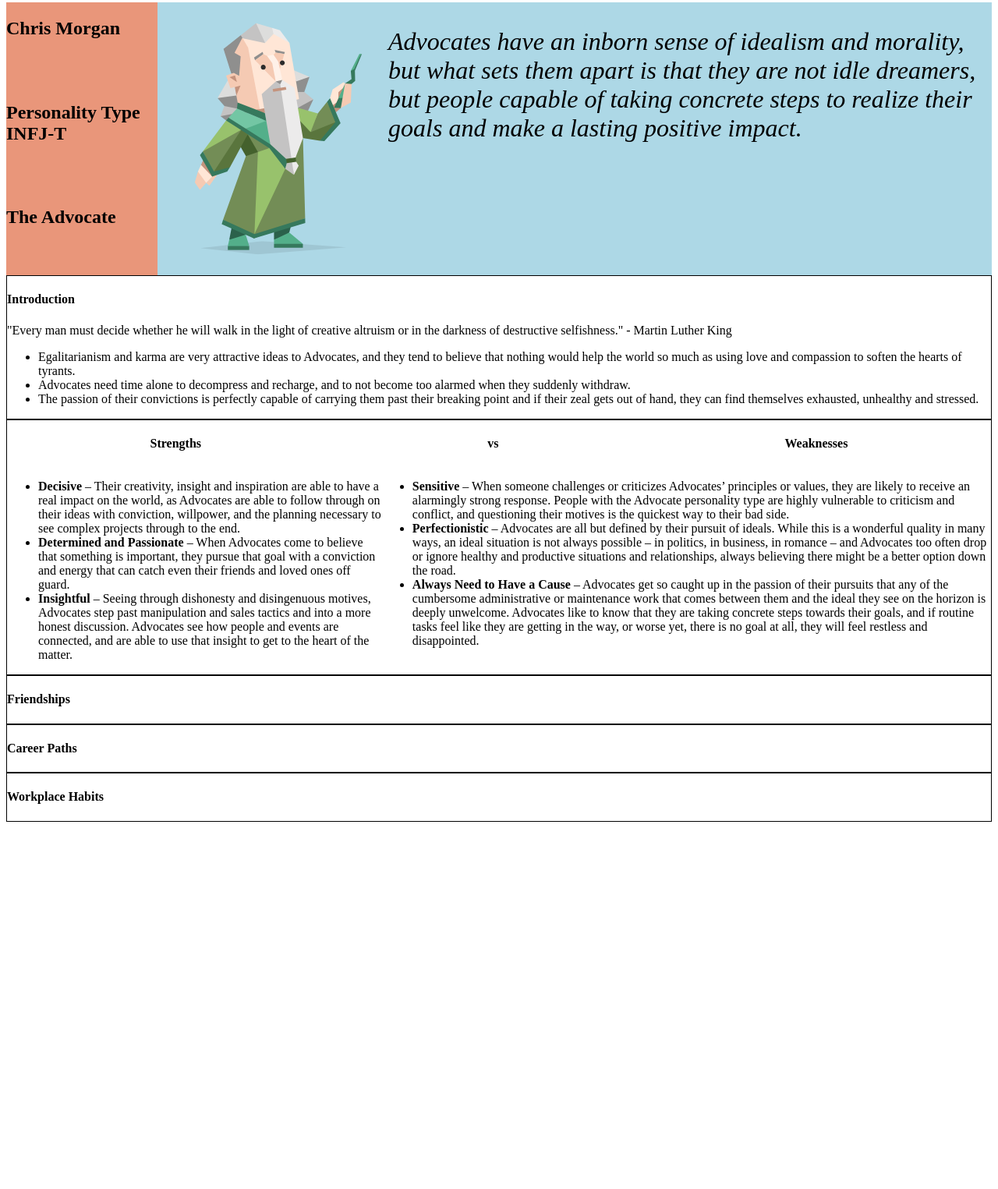
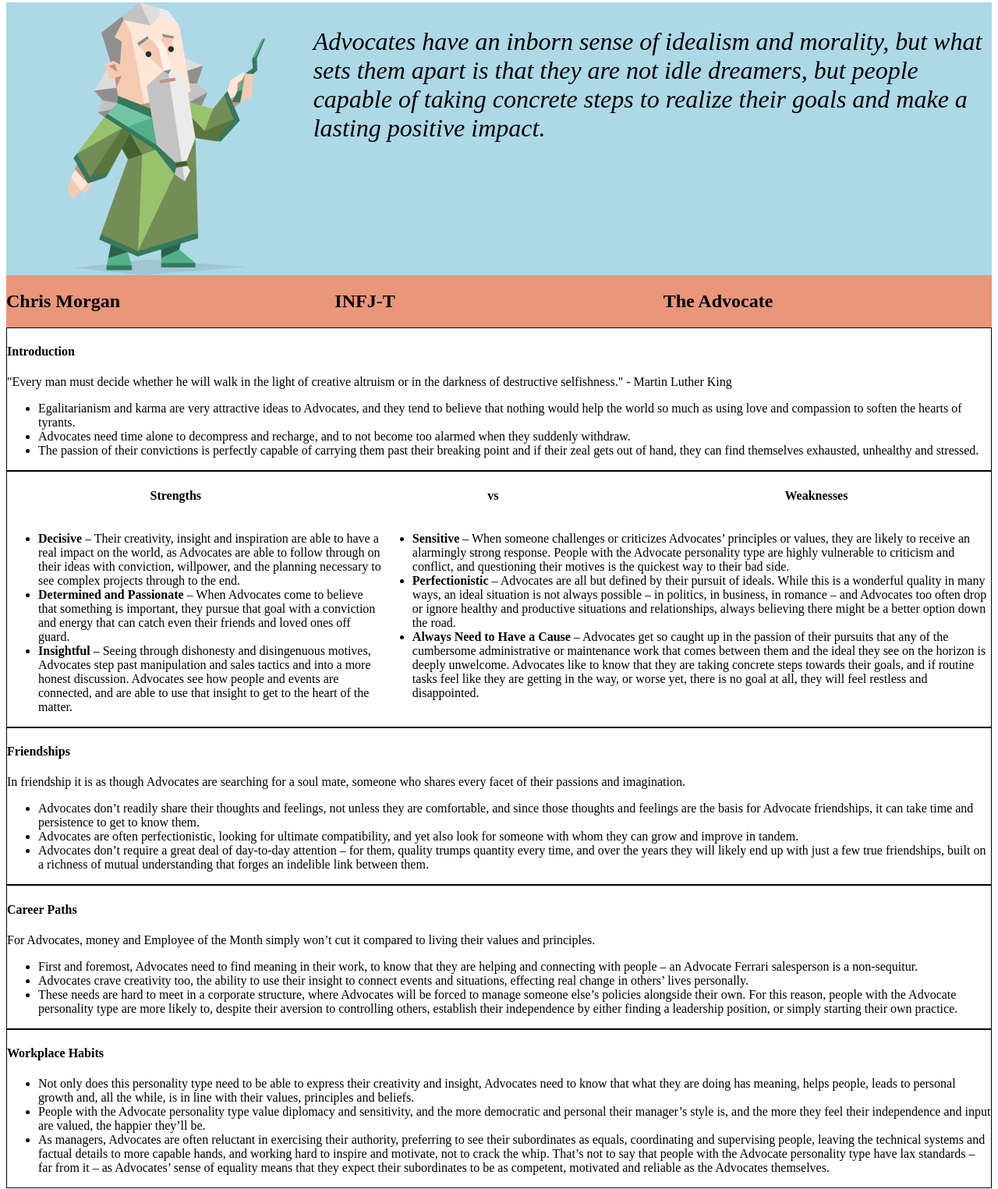
Before and after one commit to bluemorgan23/my-personality, a plain HTML site: page index.html in a window 1280 px wide. Shown: the part 5-1530 px from the top of the page at 78% size. Before the commit the page ends 1067 px from the top, so only its background shows below. Drawn offline with Linux system fonts and the light colour scheme.

Commit message:
Added all of the elements needed to index.html and used flexbox in main.css for some of the div containers representing the cards

```diff
--- a/index.html
+++ b/index.html
@@ -28,7 +28,7 @@
     <nav class="topMenu">
         <div class="infoContainer">
             <h1 class="info">Chris Morgan</h1>
-            <h1 class="info">Personality Type INFJ-T</h1>
+            <h1 class="info">INFJ-T</h1>
             <h1 class="info">The Advocate</h1>
         </div>
         <div class="descriptionContainer">
@@ -101,12 +101,53 @@
         </div>
         <div class="friendContainer">
             <h4 class="friendCard">Friendships</h4>
+            <p class="friendCard--quote">
+                In friendship it is as though Advocates are searching for a soul mate, someone who shares every facet
+                of their passions and imagination.
+            </p>
+            <ul>
+                <li>Advocates don’t readily share their thoughts and feelings, not unless they are comfortable, and
+                    since those thoughts and feelings are the basis for Advocate friendships, it can take time and
+                    persistence to get to know them. </li>
+                <li>Advocates are often perfectionistic, looking for ultimate compatibility, and yet also look for
+                    someone with whom they can grow and improve in tandem.</li>
+                <li>Advocates don’t require a great deal of day-to-day attention – for them, quality trumps quantity
+                    every time, and over the years they will likely end up with just a few true friendships, built on a
+                    richness of mutual understanding that forges an indelible link between them.
+                </li>
+            </ul>
         </div>
         <div class="careerContainer">
             <h4 class="careerCard">Career Paths</h4>
+            <p class="careerCard--quote">For Advocates, money and Employee of the Month simply won’t cut it compared to
+                living their values and principles.</p>
+            <ul>
+                <li>First and foremost, Advocates need to find meaning in their work, to know that they are helping and
+                    connecting with people – an Advocate Ferrari salesperson is a non-sequitur.</li>
+                <li>Advocates crave creativity too, the ability to use their insight to connect events and situations,
+                    effecting real change in others’ lives personally.</li>
+                <li>These needs are hard to meet in a corporate structure, where Advocates will be forced to manage
+                    someone else’s policies alongside their own. For this reason, people with the Advocate personality
+                    type are more likely to, despite their aversion to controlling others, establish their independence
+                    by either finding a leadership position, or simply starting their own practice.</li>
+            </ul>
         </div>
         <div class="workplaceContainer">
             <h4 class="workplaceCard">Workplace Habits</h4>
+            <ul>
+                <li>Not only does this personality type need to be able to express their creativity and insight,
+                    Advocates need to know that what they are doing has meaning, helps people, leads to personal growth
+                    and, all the while, is in line with their values, principles and beliefs.</li>
+                <li>People with the Advocate personality type value diplomacy and sensitivity, and the more democratic
+                    and personal their manager’s style is, and the more they feel their independence and input are
+                    valued, the happier they’ll be. </li>
+                <li>As managers, Advocates are often reluctant in exercising their authority, preferring to see their
+                    subordinates as equals, coordinating and supervising people, leaving the technical systems and
+                    factual details to more capable hands, and working hard to inspire and motivate, not to crack the
+                    whip. That’s not to say that people with the Advocate personality type have lax standards – far
+                    from it – as Advocates’ sense of equality means that they expect their subordinates to be as
+                    competent, motivated and reliable as the Advocates themselves.</li>
+            </ul>
         </div>
     </div>
 </body>
--- a/main.css
+++ b/main.css
@@ -5,6 +5,7 @@ img {
 
 .topMenu {                  /* container for entire top section */
     display: flex;
+    flex-direction: column-reverse;
 }
 
 .descriptionContainer {     /* container for the right side */
@@ -12,23 +13,24 @@ img {
     background-color: lightblue;
 }
 
-.description {              /* actual text inside the container on the right */
+p.description {              /* actual text inside the container on the right */
     font-style: italic;
     font-size: 2em;
 }
 
 .infoContainer {        /* container for the left side */
     display: flex;
-    flex-wrap: wrap;
-    justify-content: center;
+    flex-direction: row;
     background-color: darksalmon;
-
+    align-content: space-around;
 }
 
 .info {                 /* contents of left side */
     flex-basis: 100%;
     font-weight: bolder;
     color: black;
+    align-items: center;
+    display: flex;
 }
 /* All of the above code deals with the top section of the document */
 
```
